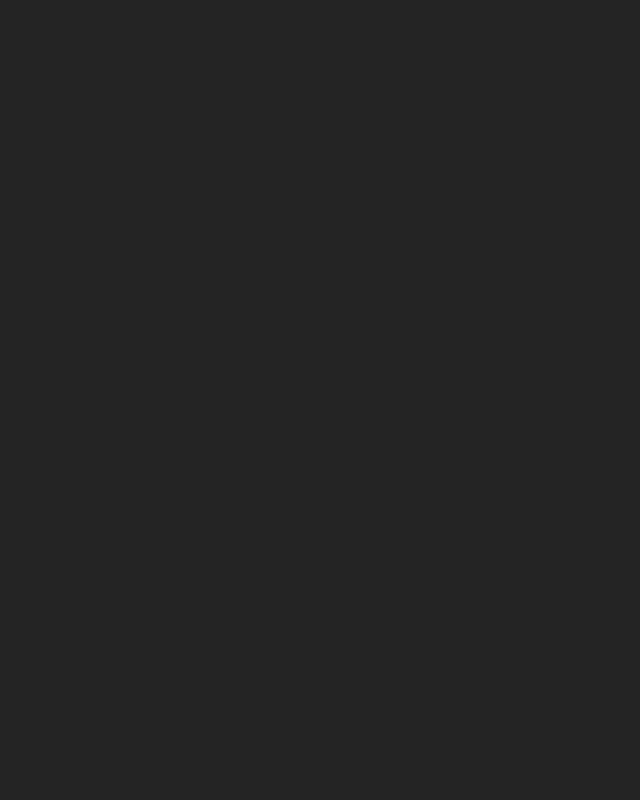
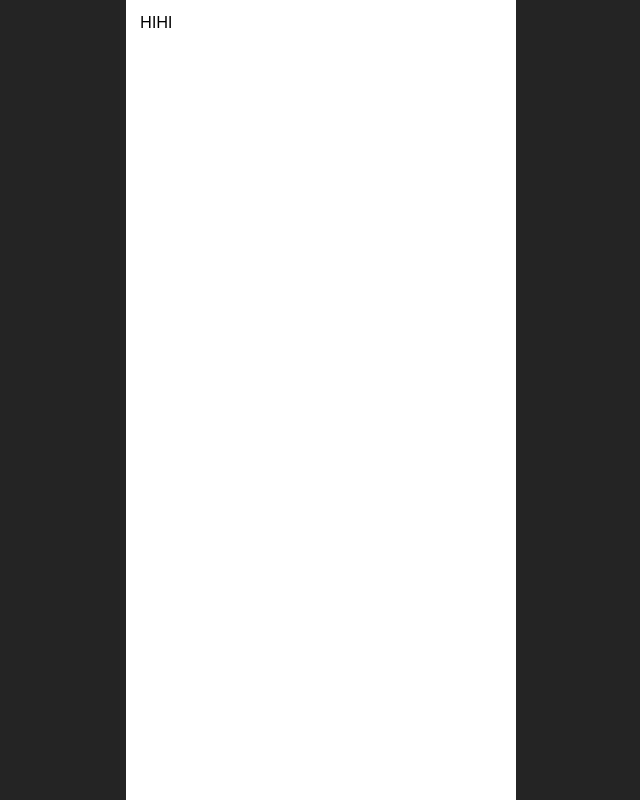
Before and after one commit to jeju-guestbook/jeju-client, a React (Vite) app: page / in a window 1280 px wide. Shown: the whole page, without its empty margins (319-959 px from the left). Built offline with nearby package versions, Linux system fonts and the light colour scheme.

Commit message:
feat: PageFrame

```diff
--- a/src/App.tsx
+++ b/src/App.tsx
@@ -1,5 +1,14 @@
+import GuestbookAll from "./pages/GuestbookAll";
+import Header from "./components/Header";
+
 function App() {
-  return <></>;
+  return (
+    <div id="Wrapper">
+      <div id="MainContainer">
+        <GuestbookAll />
+      </div>
+    </div>
+  );
 }
 
 export default App;
--- a/src/index.css
+++ b/src/index.css
@@ -72,3 +72,19 @@ hr {
   border: transparent;
   border-top: 1px solid #000;
 }
+
+#Wrapper {
+  display: flex;
+  justify-content: center;
+  align-content: center;
+}
+
+#MainContainer {
+  /* 임시 */
+  width: 24.375rem;
+  height: 100vh;
+
+  background: #FFF;
+
+  color: #000;
+}
--- /dev/null
+++ b/src/pages/GuestbookAll.style.tsx
@@ -0,0 +1,6 @@
+import styled from "styled-components";
+
+export const Container = styled.div`
+  width: 100%;
+  padding: 0.625rem 0.875rem;
+`;
--- /dev/null
+++ b/src/pages/GuestbookAll.tsx
@@ -0,0 +1,7 @@
+import * as Style from "./GuestbookAll.style"
+
+function GuestbookAll() {
+    return <Style.Container>HIHI</Style.Container>
+}
+
+export default GuestbookAll;
```
